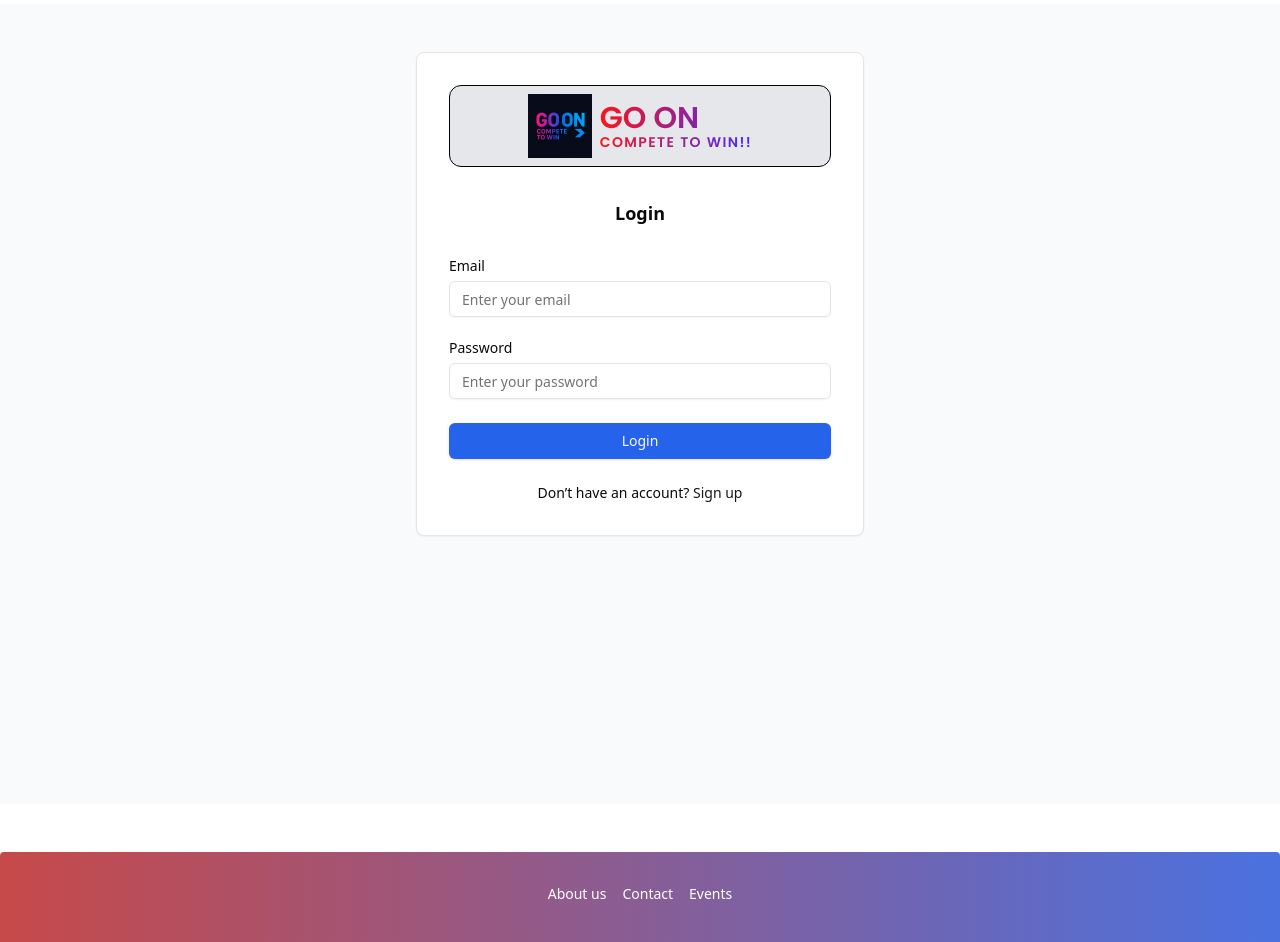
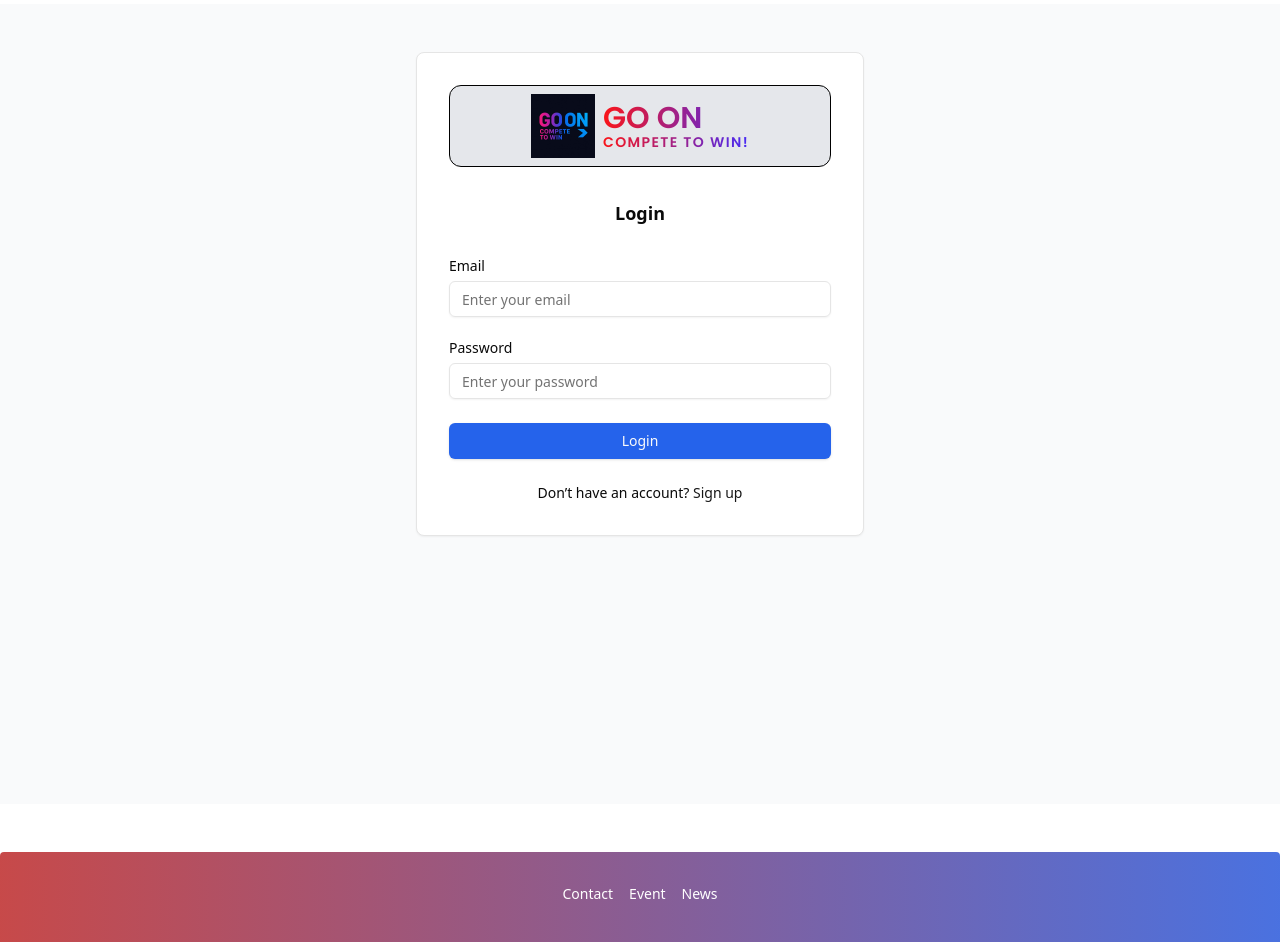
Before and after one commit to muhpuc40/FRONTEND-GoOnBd, a React (Vite) app: page /login in a window 1280 px wide. Shown: the part 160-1102 px from the top of the page. Built offline with nearby package versions, Linux system fonts and the light colour scheme.

Commit message:
version 2.4

```diff
--- a/src/Pages/Enroll/TeamRegistrationForm.jsx
+++ b/src/Pages/Enroll/TeamRegistrationForm.jsx
@@ -1,5 +1,6 @@
 import axios from "axios";
 import React, { useState } from "react";
+import { useSelector } from "react-redux";
 import { ToastContainer, toast } from "react-toastify";
 import "react-toastify/dist/ReactToastify.css";
 import { motion } from "framer-motion";
@@ -14,6 +15,12 @@ export default function TeamRegistrationForm() {
   const [loading, setLoading] = useState(false);
   const [errors, setErrors] = useState({});
   const [serverMessage, setServerMessage] = useState(null);
+
+  // ✅ Get logged-in user info from Redux
+  const user = useSelector((state) => state.auth?.user);
+  const userName = user?.name || user?.displayName || "Unknown User";
+  const userEmail = user?.email || "Unknown Email";
+  const userContact = user?.whatsapp || "Contact Info Missing";
 
   const inputClass = (error) =>
     `w-full rounded-lg border px-3 py-2 bg-gray-50 text-gray-900 placeholder-gray-400
@@ -63,6 +70,13 @@ export default function TeamRegistrationForm() {
         ...p,
       })),
       submittedAt: new Date().toISOString(),
+
+      // ✅ Include logged-in user info
+      submittedBy: {
+        name: userName,
+        email: userEmail,
+        contact: userContact
+      },
     };
 
     try {
@@ -133,11 +147,8 @@ export default function TeamRegistrationForm() {
             whileInView="show"
             className="text-2xl md:text-4xl font-bold mb-6"
           >
-            Enrollment for{" "}
-            <span className="text-yellow-300">
-              Go On - Chittagong eSports Showdown 2025
-            </span>{" "}
-            is Coming!
+            Registration for{" "}
+            <span className="text-yellow-300">Go on-Esports Campus Fest 2025</span>
           </motion.h1>
 
           <motion.p
@@ -146,7 +157,7 @@ export default function TeamRegistrationForm() {
             whileInView="show"
             className="italic text-lg md:text-xl font-medium"
           >
-            Stay connected and gear up for the ultimate gaming showdown.
+            Compete to Win!
           </motion.p>
         </motion.div>
       </motion.section>
@@ -216,7 +227,13 @@ export default function TeamRegistrationForm() {
                   {["fullName", "inGameName", "uid", "roll"].map((field) => (
                     <div key={field}>
                       <label className="block text-xs font-medium mb-1 capitalize">
-                        {field === "uid" ? "UID" : field === "inGameName" ? "Game Name" : field}
+                        {field === "fullName"
+                          ? "Full Name"
+                          : field === "uid"
+                          ? "UID"
+                          : field === "inGameName"
+                          ? "Game Name"
+                          : field}
                       </label>
                       <input
                         value={player[field]}
--- a/src/Pages/Login.jsx
+++ b/src/Pages/Login.jsx
@@ -78,7 +78,7 @@ const Login = () => {
             <h2 className="flex flex-col justify-center uppercase">
               <span className="font-bold text-xl md:text-3xl">Go On</span>
               <span className="-mt-1 font-normal text-xs md:text-sm tracking-widest">
-                Compete to Win!!
+                Compete to Win!
               </span>
             </h2>
           </div>
--- a/src/Pages/Register.jsx
+++ b/src/Pages/Register.jsx
@@ -84,7 +84,7 @@ const Register = () => {
             <h2 className="flex flex-col justify-center uppercase">
               <span className="font-bold text-xl md:text-3xl">Go On</span>
               <span className="-mt-1 font-normal text-xs md:text-sm tracking-widest">
-                Compete to Win!!
+                Compete to Win!
               </span>
             </h2>
           </div>
--- a/src/Pages/admin/ManageUsers.jsx
+++ b/src/Pages/admin/ManageUsers.jsx
@@ -54,27 +54,34 @@ const ManageUsers = () => {
                 )}
                 <div>
                   <h4 className="text-lg font-semibold">{team.teamFullName}</h4>
-                  <p className="text-sm text-gray-500">{team.teamShortName}</p>
-                  <h4 className="text-lg font-semibold">Campus: {team.institution}</h4>
+                  <p className="text-sm ">{team.teamShortName}</p>
+                  <h4 className="text-lg font-semibold">{team.institution}</h4>
                 </div>
               </div>
 
               <div className="mt-2">
-                <h5 className="font-medium text-gray-700 mb-1">Players:</h5>
-                <ul className="text-sm text-gray-600 list-disc list-inside space-y-1">
+                <h5 className="font-medium mb-1">Players:</h5>
+                <ul className="text-sm list-disc list-inside space-y-1">
                   {team.players?.map((player, idx) => (
                     <li key={idx}>
                       <span className="font-semibold">{player.role}:</span> {player.fullName} (
-                      {player.inGameName} | UID: {player.uid})
-
+                      {player.inGameName}) | UID: {player.uid} | Roll: {player.roll}
+                      {player.whatsapp && (
+                       <li>Contact: {player.whatsapp}</li>
+                      )}
                     </li>
                   ))}
                 </ul>
               </div>
 
-              <div className="mt-4 text-sm text-gray-500">
-                Registered at: {new Date(team.submittedAt).toLocaleString()}
-              </div>
+            <div className="mt-2 text-sm">
+              Registered By: {team.submittedBy?.name} | {team.submittedBy?.email} | {team.submittedBy?.contact}
+            </div>
+
+            <div className="mt-4 text-sm">
+              Registered at: {new Date(team.submittedAt).toLocaleString()}
+            </div>
+
             </div>
           ))}
         </div>
--- a/src/Shared/Footer.jsx
+++ b/src/Shared/Footer.jsx
@@ -35,46 +35,35 @@ const Footer = () => {
         viewport={{ once: true }}
         className="footer text-white footer-center bg-gradient-to-r from-red-700/80 to-blue-700/80 rounded p-8 mt-8 md:mt-12"
       >
+        {/* ✅ Internal Navigation Links */}
         <motion.nav
           variants={fadeIn("up", 0.2)}
           initial="hidden"
           whileInView="show"
           className="grid grid-flow-col gap-4"
         >
-          <motion.a
-            variants={fadeIn("up", 0.22)}
-            className="link link-hover"
-            href="#"
-            target="_blank"
-            rel="noopener noreferrer"
-          >
-            About us
-          </motion.a>
-          <motion.a
-            variants={fadeIn("up", 0.24)}
-            className="link link-hover"
-            href="#"
-            target="_blank"
-            rel="noopener noreferrer"
-          >
-            Contact
-          </motion.a>
-          <motion.a
-            variants={fadeIn("up", 0.26)}
-            className="link link-hover"
-            href="#"
-            target="_blank"
-            rel="noopener noreferrer"
-          >
-            Events
-          </motion.a>
+          <motion.div variants={fadeIn("up", 0.22)}>
+            <Link to="/contact" className="link link-hover">
+              Contact
+            </Link>
+          </motion.div>
+
+          <motion.div variants={fadeIn("up", 0.24)}>
+            <Link to="/events" className="link link-hover">
+              Event
+            </Link>
+          </motion.div>
+
+          <motion.div variants={fadeIn("up", 0.26)}>
+            <Link to="/blog" className="link link-hover">
+              News
+            </Link>
+          </motion.div>
         </motion.nav>
 
+        {/* ✅ Social Links */}
         <motion.nav variants={fadeIn("up", 0.3)} initial="hidden" whileInView="show">
-          <motion.div
-            variants={fadeIn("up", 0.32)}
-            className="grid grid-flow-col gap-4"
-          >
+          <motion.div variants={fadeIn("up", 0.32)} className="grid grid-flow-col gap-4">
             <motion.a
               variants={fadeIn("up", 0.34)}
               href="https://twitter.com"
@@ -113,7 +102,7 @@ const Footer = () => {
 
             <motion.a
               variants={fadeIn("up", 0.39)}
-              href="https://www.facebook.com/darkshooteralvi?rdid=MSB6PER9hKJUHtzT&share_url=https%3A%2F%2Fwww.facebook.com%2Fshare%2F1E12UhnQKh%2F#"
+              href="https://www.facebook.com/darkshooteralvi"
               target="_blank"
               rel="noopener noreferrer"
             >
@@ -131,6 +120,7 @@ const Footer = () => {
           </motion.div>
         </motion.nav>
 
+        {/* ✅ Footer Bottom */}
         <motion.aside
           variants={fadeIn("up", 0.42)}
           initial="hidden"
--- a/src/components/layout/ProtectedRoute.jsx
+++ b/src/components/layout/ProtectedRoute.jsx
@@ -14,7 +14,7 @@ const ProtectedRoute = ({ children }) => {
     return <Navigate to={`/login`} replace={true} />;
   }
 
-  if (user?.role === "gamer") {
+  if (user?.role === "Gamer") {
     return children;
   } else return <Navigate to={`/`} replace={true} />;
 };
```
Also changed, not shown: src/Pages/User/UserProfile.jsx (+0 -78 lines).
